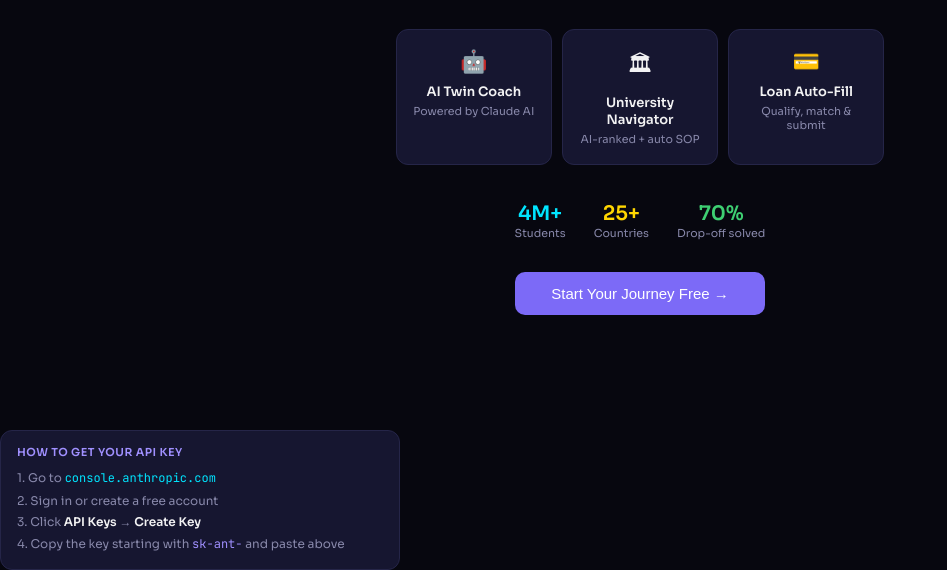
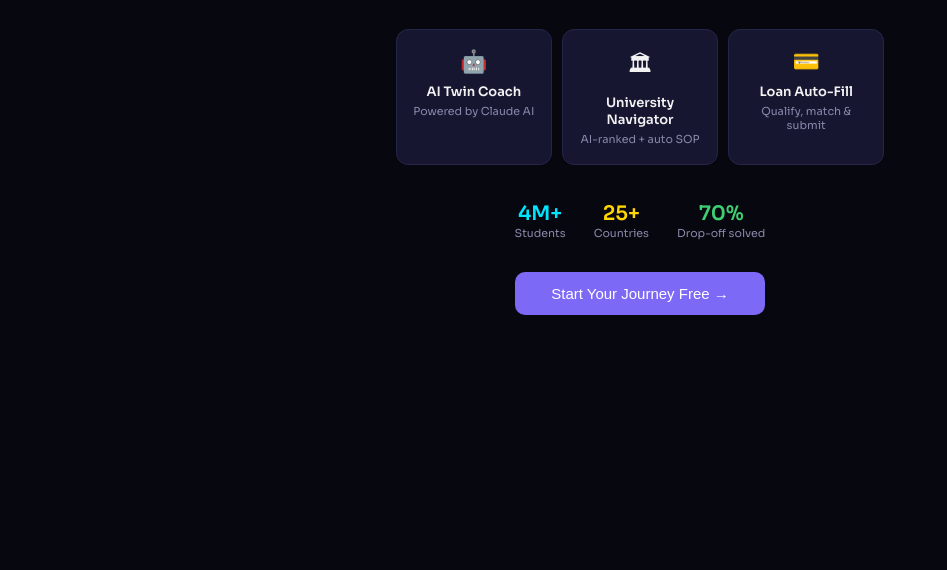
Before and after one commit to rohitsahoo-droid/ai-study-abroad-agent, a website: page index.html in a window 1280 px wide. Shown: the part 370-940 px from the top of the page, without its empty margins (0-947 px from the left). After the commit the page ends 800 px from the top, so only its background shows below. Drawn offline with Linux system fonts and the light colour scheme.

Commit message:
Remove API key setup section from index.html
Removed API key setup instructions from the onboarding screen.

```diff
--- a/index.html
+++ b/index.html
@@ -155,21 +155,9 @@ textarea{resize:vertical;min-height:80px}
      SCREEN 1b — API KEY SETUP
 ═══════════════════════════════════════════════════════════ -->
 
-    </div>
-
-    <div style="max-width:400px;width:100%">
-      <div class="card" style="text-align:left;padding:14px 16px">
-        <div style="font-size:11px;color:var(--purple-light);font-weight:600;margin-bottom:8px;letter-spacing:.5px">HOW TO GET YOUR API KEY</div>
-        <div style="font-size:12px;color:var(--text2);line-height:1.8">
-          1. Go to <span style="color:var(--cyan);font-family:'JetBrains Mono'">console.anthropic.com</span><br>
-          2. Sign in or create a free account<br>
-          3. Click <strong style="color:#F2F2F3">API Keys</strong> → <strong style="color:#F2F2F3">Create Key</strong><br>
-          4. Copy the key starting with <span style="font-family:'JetBrains Mono';color:var(--purple-light)">sk-ant-</span> and paste above
-        </div>
-      </div>
-    </div>
-  </div>
-</div>
+
+
+
 
 <div id="screen-onboarding" class="screen">
   <div style="background:var(--card2);border-bottom:1px solid var(--border);padding:14px 24px;display:flex;align-items:center;justify-content:space-between">
```
